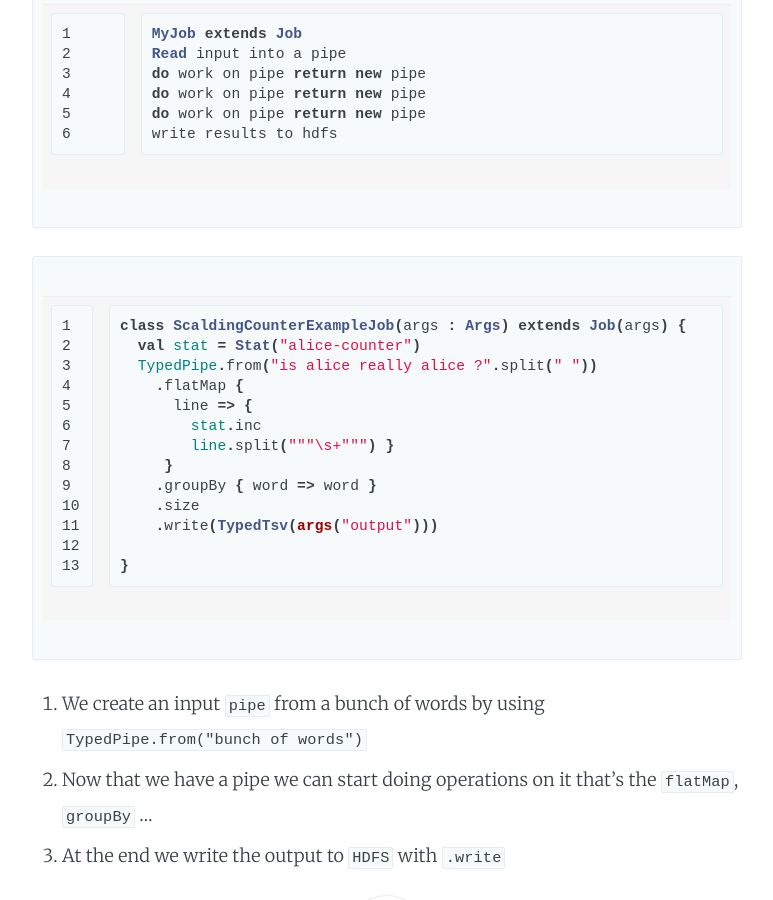
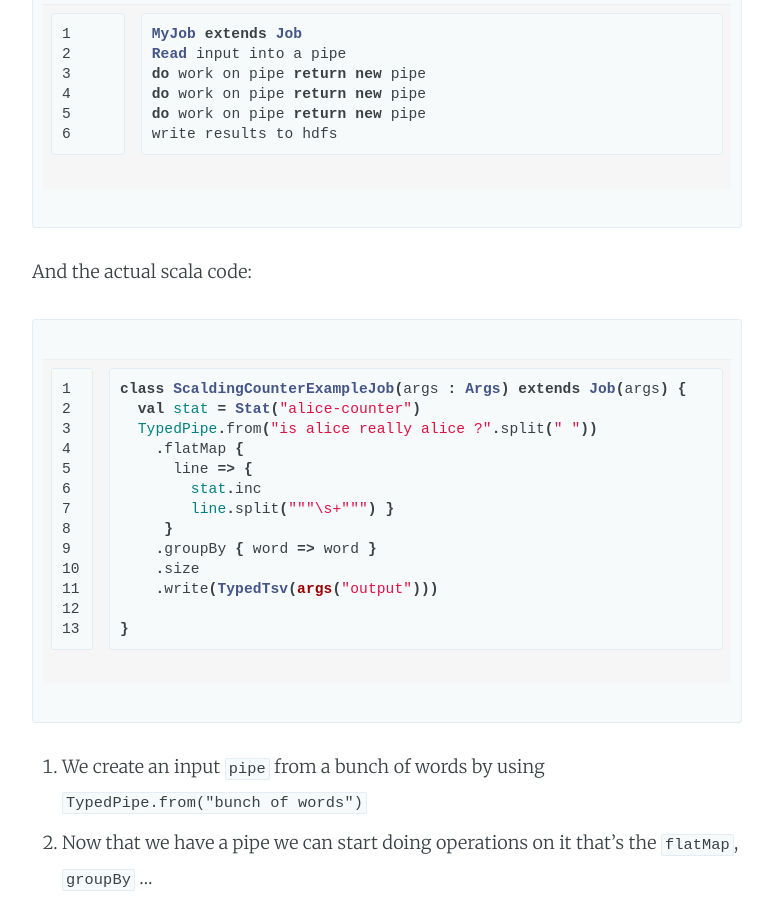
Before and after one commit to tomer-ben-david/tomer-ben-david.github.io.jekyll, a Jekyll site: the page built from _posts/2015-02-17-simple-scalding-example.markdown, in a window 1280 px wide and 900 px high, scrolled down 820 px. Shown: the whole window, without its empty margins (253-1026 px from the left). Built offline with Jekyll 4.4.1, drawn with Linux system fonts in a browser that asks for light colours; Markdown is read by kramdown in place of the engine named in the settings; comment, search, counter and statistics services are not loaded.

```diff
--- a/_posts/2015-02-17-simple-scalding-example.markdown
+++ b/_posts/2015-02-17-simple-scalding-example.markdown
@@ -22,6 +22,8 @@
 write results to hdfs
 {% endhighlight %}
 
+And the actual scala code:
+
 {% highlight scala linenos %}
 class ScaldingCounterExampleJob(args : Args) extends Job(args) {
   val stat = Stat("alice-counter")
```
